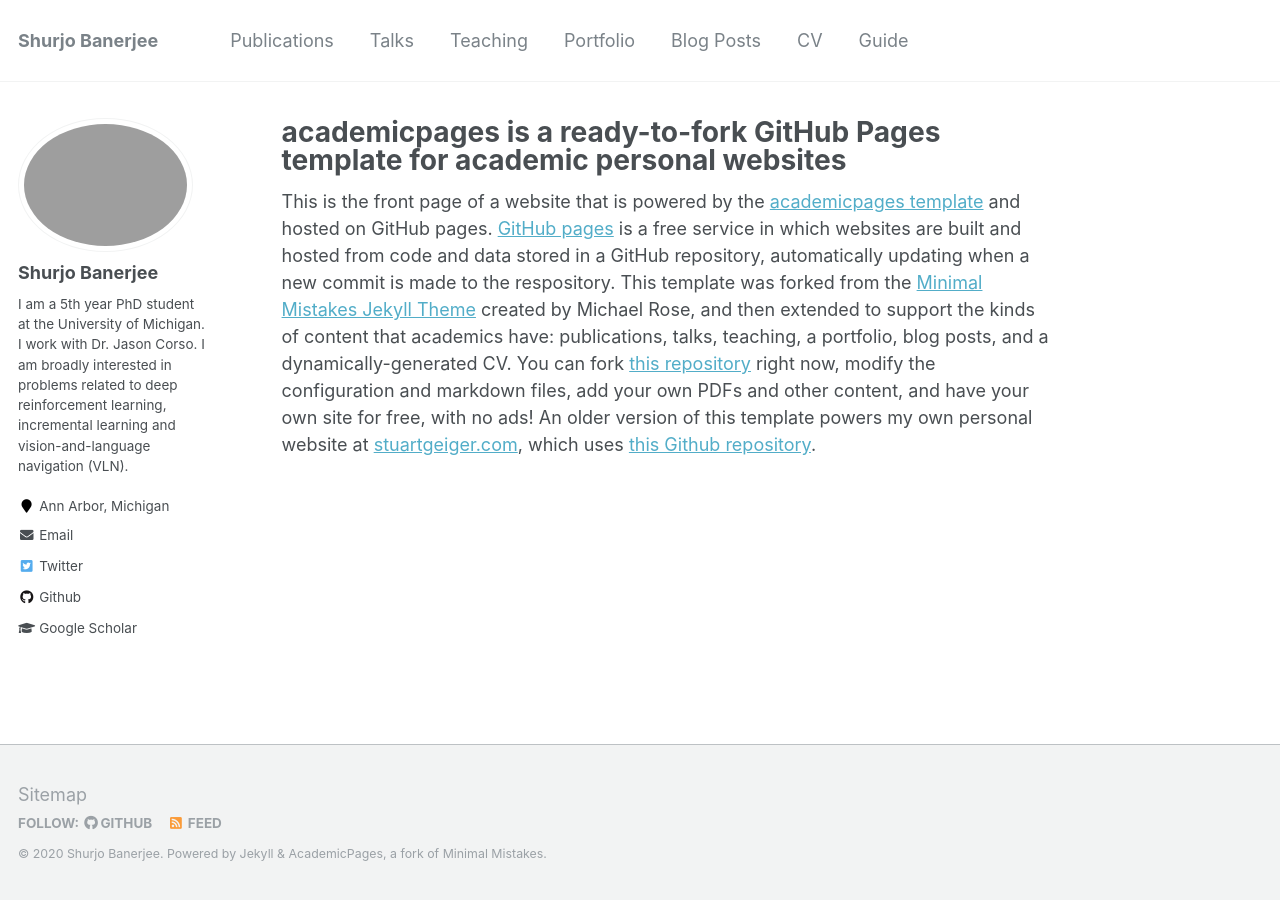
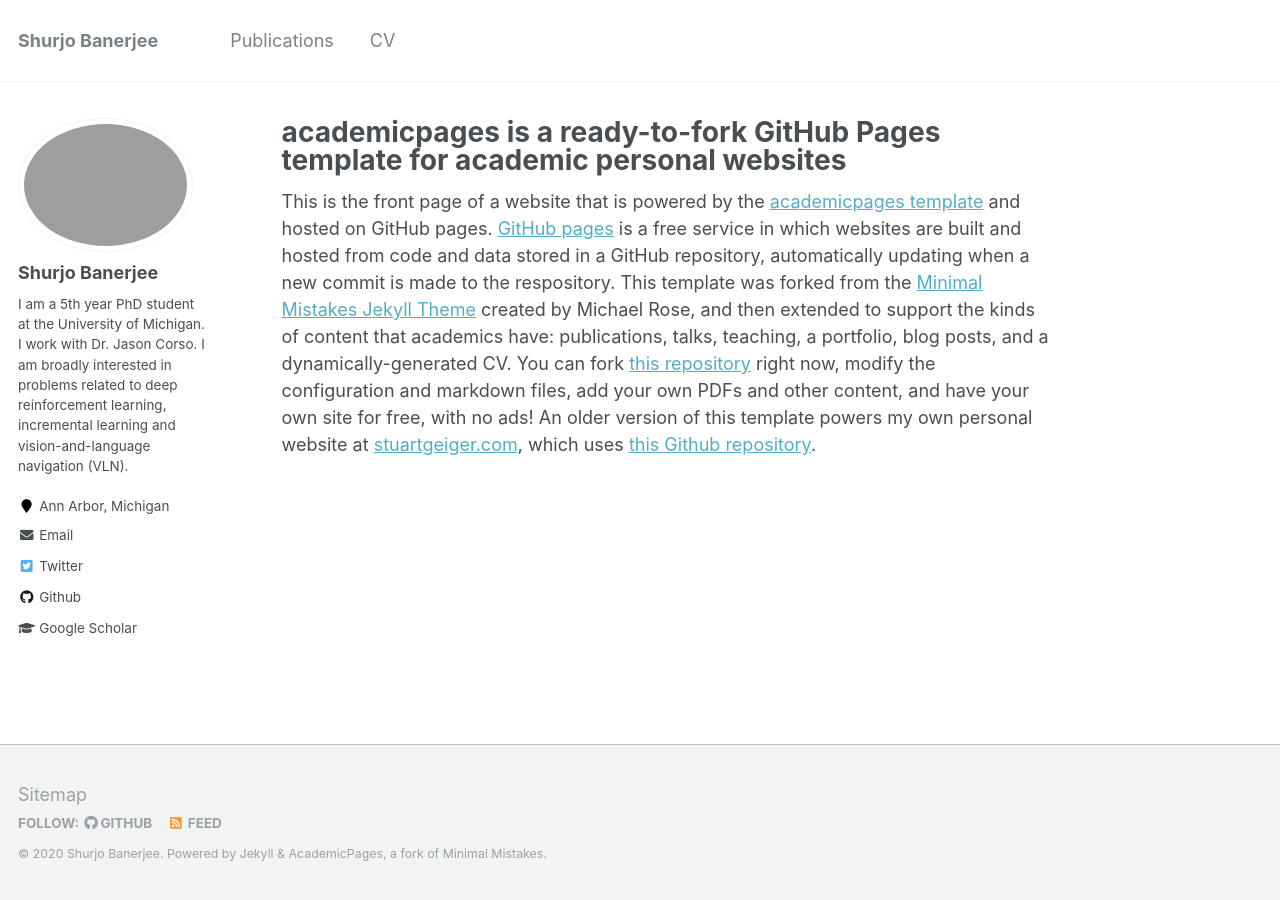
Before and after one commit to shurjobanerjee/shurjobanerjee.github.io, a Jekyll site: the page built from _pages/about.md, in a window 1280 px wide. Built offline with Jekyll 4.4.1, drawn with Linux system fonts in a browser that asks for light colours.

Commit message:
Removing most tabs

```diff
--- a/_data/navigation.yml
+++ b/_data/navigation.yml
@@ -3,20 +3,5 @@
   - title: "Publications"
     url: /publications/
 
-  - title: "Talks"
-    url: /talks/
-
-  - title: "Teaching"
-    url: /teaching/
-
-  - title: "Portfolio"
-    url: /portfolio/
-
-  - title: "Blog Posts"
-    url: /year-archive/
-
   - title: "CV"
-    url: /cv/
-
-  - title: "Guide"
-    url: /markdown/
+    url: /CV.pdf
```
Also changed, not shown: 2 other files.
